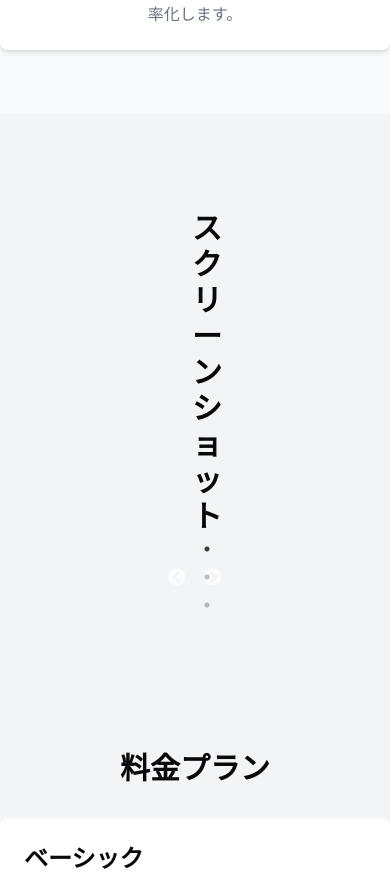
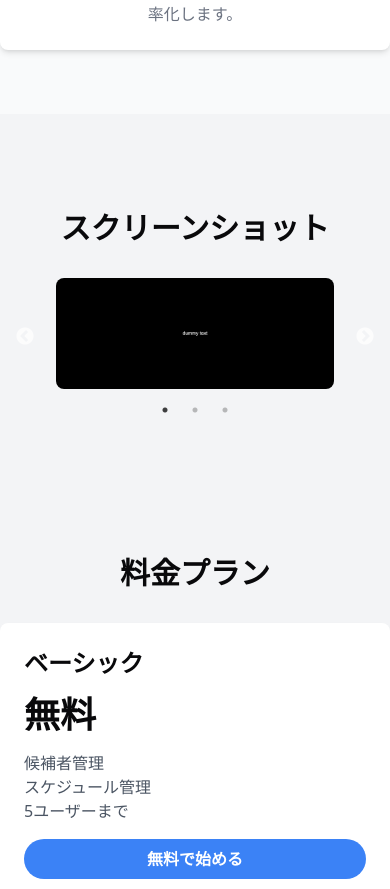
Before and after one commit to ajdjaiuoapooiad/next-port5-frontend-pageRouter, a Next.js app: page / in a window 390 px wide. Shown: the part 2268-3157 px from the top of the page. Built offline with nearby package versions, Linux system fonts and the light colour scheme.

Commit message:
スクリーン　レスポンシブデザイン修正

```diff
--- a/src/pages/index.tsx
+++ b/src/pages/index.tsx
@@ -57,7 +57,7 @@ const HomePage = () => {
       <Features />
 
       {/* スクリーンショットセクション（改善後） */}
-      <section className="bg-gray-100 py-24 px-48">
+      <section className="bg-gray-100 py-24 px-10 md:px-48">
           <div className="container mx-auto ">
             <h2 className="text-3xl font-bold text-center mb-8">スクリーンショット</h2>
             <Slider {...settings}>
```
Lines whose indentation alone changed are shown as unchanged.
